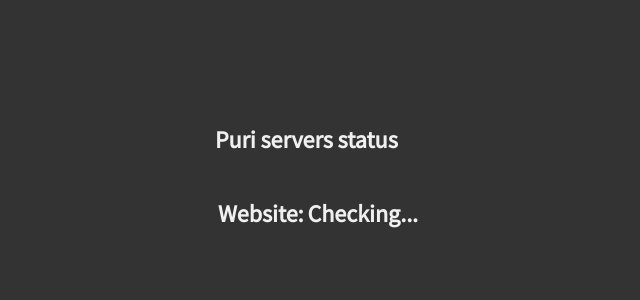
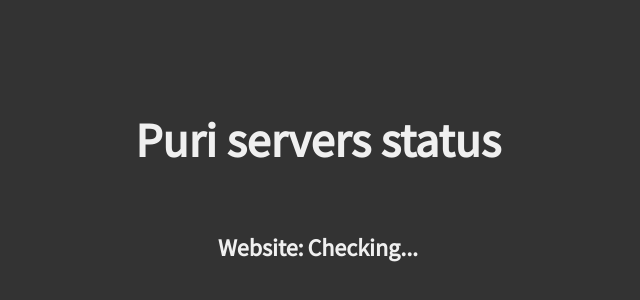
Before and after one commit to Puri-Devs/status-npws, a plain HTML site: page index.html in a window 1280 px wide. Shown: the part 222-522 px from the top of the page, without its empty margins (322-962 px from the left). Drawn offline with Linux system fonts and the light colour scheme; no server answers.

Commit message:
size fix

```diff
--- a/index.html
+++ b/index.html
@@ -10,7 +10,7 @@
 </head>
 <body onload="showWebsieStatus()">
     <section>
-        <h1>Puri servers status</h1>
+        <h1 style="font-size: 3em;">Puri servers status</h1>
         <div class="status">
             <table>
                 <tr>
```
